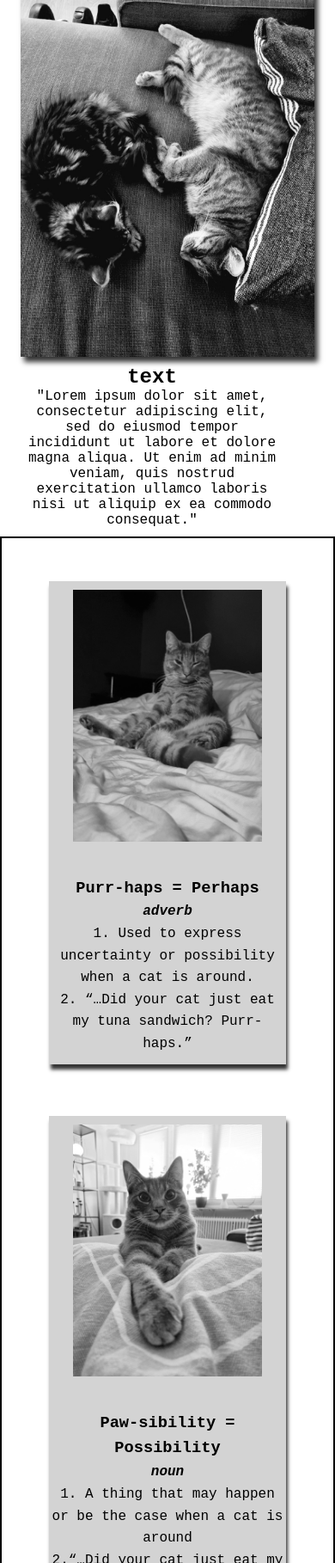
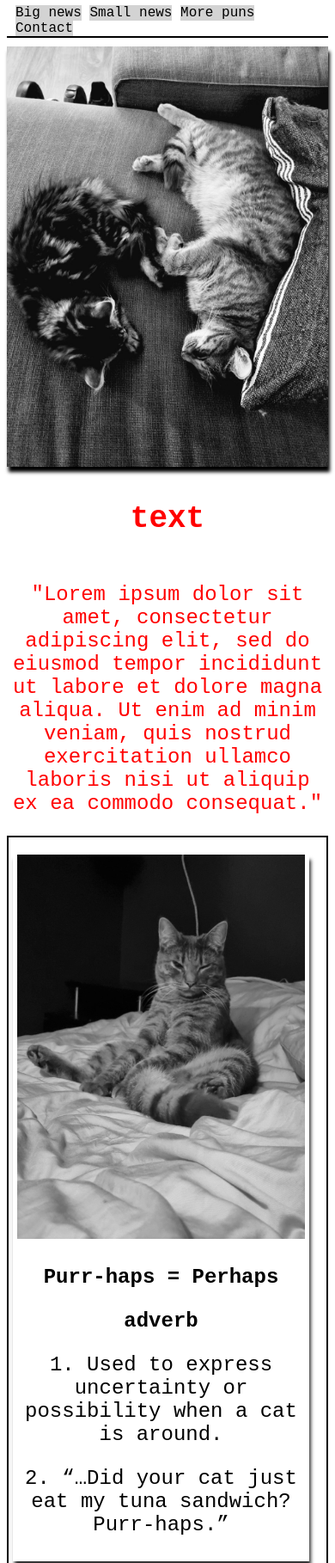
Before and after one commit to efstasia/news-site-OLD-, a plain HTML site: page index.html in a window 390 px wide. Shown: the part 182-2000 px from the top of the page at 86% size. Drawn offline with Linux system fonts and the light colour scheme.

Commit message:
changed the layout to grid and flexbox

```diff
--- a/index.html
+++ b/index.html
@@ -35,57 +35,57 @@
     <section class="container">
       <div class="small-news">
          <img src="images/sitting.jpg" alt="">
-          <h3><strong>Purr-haps = Perhaps</strong></h3>
-          <p><strong><em>adverb</em></strong></p>
+          <h3 class=><strong>Purr-haps = Perhaps</strong></h3>
+          <p><strong>adverb</strong></p>
           <p>1. Used to express uncertainty or possibility when a cat is around.</p>
           <p>2. “…Did your cat just eat my tuna sandwich? Purr-haps.”</p>
       </div>
       <div class="small-news">
           <img src="images/pose.jpg" alt="">
           <h3><strong>Paw-sibility = Possibility</strong></h3>
-          <p><strong><em>noun</em></strong>
+          <p><strong>noun</strong>
           <p>1. A thing that may happen or be the case when a cat is around</p>
           <p>2.“…Did your cat just eat my tuna sandwhich? It’s a paw-sibility.”</p>
       </div>
       <div class="small-news">
         <img src="images/eskil.jpg" alt="">
         <h3><strong>A-paw-ling = Appalling</strong></h3>
-         <p><strong><em>adjective</em></strong></p>
+         <p><strong>adjective</strong></p>
          <p>1. Causing shock or dismay for a cat; horrific.</p>
          <p>2. “The cat smelled a-paw-ling after running around the alleyways all night long.”</p>
       </div>
       <div class="small-news">
         <img src="images/sitting2.jpg" alt="">
         <h3><strong>Claw-ful = Awful</strong></h3>
-         <p><strong><em>adjective</em></strong></p>
+         <p><strong>adjective</strong></p>
          <p>1.Very bad or unpleasant; especially when pertaining to litter boxes.</p>
          <p>2.“The litter box smelled claw-ful after not changing it for a while.”</p>
       </div>
       <div class="small-news">
         <img src="images/elton.jpg" alt="">
         <h3><strong>Fur real = For Real</strong></h3>
-         <p><strong><em>informal</em></strong></p>
+         <p><strong>informal</strong></p>
          <p>1. Used to assert that a cat is genuine or is actually the case.</p>
          <p>2.“I’m not playing games with you, mouse – this is fur real!”</p>
       </div>
       <div class="small-news">
         <img src="images/teeth.jpg" alt="">
         <h3><strong>Hiss-terical = Hysterical</strong></h3>
-         <p><strong><em>adjective</em></strong></p>
+         <p><strong>adjective</strong></p>
          <p>1.Deriving from or affected by a cat with uncontrolled extreme emotion.</p>
          <p>2. “As soon as the cat entered the vet, he became hiss-terical.”</p>
       </div>
       <div class="small-news">
         <img src="images/elton1.jpg" alt="">
         <h3><strong>Meow = Now</strong></h3>
-         <p><strong><em>adverb</em></strong></p>
+         <p><strong>adverb</strong></p>
          <p>1. At the present time or moment; made popular by the 2001 cult-film classic, Super Troopers.</p>
          <p>2. “Go refill the food bowl – right meow!”</p>
       </div>
       <div class="small-news">
         <img src="images/eskil1.jpg" alt="">
         <h3><strong>Paw-er = Power</strong></h3>
-         <p><strong><em>noun</em></strong></p>
+         <p><strong>noun</strong></p>
          <p>1. The capacity or ability to direct or influence the behavior of other cats.</p>
          <p>2.“The idea that men should have paw-er over cats is absurd. Come feed me, now.”</p>
       </div>
--- a/style.css
+++ b/style.css
@@ -1,14 +1,13 @@
 * {
     box-sizing: border-box;
     font-family: 'Courier New', Courier, monospace;
-    margin: 0;
   }
 
   .header {
     display: flex;
     justify-content: space-between;
     align-items: center;
-    animation: header 2s ease-in-out ;
+    animation: header 2s ease-in-out;
     margin-bottom: 10px;
     border-bottom: 2px solid black;
   }
@@ -47,120 +46,147 @@
   color: red;
   }
 
+  /* main news */
+
   .big-news {
-      display: grid;
-      grid-template-columns: repeat(2, 50%);
-      margin: 10px 5px;
+    display: flex;
+    animation: start 2s ease-in-out;
   }
 
   .big-news-img {
-      max-width: 90%;
-      box-shadow: 4px 6px 6px rgba(0, 0, 0, 0.8);
-      margin-left: 5px;
+    width: 40%;
+    margin-bottom: 10px;
+    box-shadow: 2px 6px 4px rgba(0,0,0,1);
+  }
+
+  .big-news-img:hover {
+    opacity: 0.7;
   }
 
   .intro {
     display: flex;
     flex-direction: column;
     justify-content: center;
+    align-items: center;
+    color: red;
+    max-width: 60%;
     text-align: center;
-      width: 80%;
-      margin-left: 20px;
   }
+  /*small news */
 
   .container {
-      display: grid;
-      grid-template-columns: auto auto auto auto;
-      grid-template-rows: auto auto;
-      justify-items: center;
     border: 2px solid black;
-      margin: 10px;
-      padding: 20px 20px 0 20px;
+    display: flex;
+    flex-wrap: wrap;
+    align-items: center;
+    justify-content: center;
+    padding: 10px 5px 10px 5px;
   }
 
   .small-news {
-    background-color: lightgray;
-      max-width: 80%;
+    flex-direction: column;
+    justify-content: center;
+    align-items: center;
+    width: 22%;
+    margin: 10px 15px 10px 0;
+    padding: 0 5px 5px 5px;
     box-shadow: 2px 6px 4px rgba(0,0,0,0.8);
-      padding-bottom: 10px;
-      margin: 30px 0;
     text-align: center;
-      line-height: 1.6;
   }
 
-  .small-news img {
-      width: 240px;
-      padding: 10px 10px 30px 10px;
+  h3 {
+    font-size: 1em;
   }
 
+  .container img{
+    width: 100%;
+  }
 
-
-
-  /* .small-news:hover {
-      transform: scale(0.9);
-  } */
+  /* footer */
 
   footer {
-      text-align: center;
-      margin-top: 30px;
-      border-top: 3px solid black;
-      padding-top: 10px;
+    margin-top: 20px;
+    border-top: 2px solid gray;
   }
 
-  @media (min-width: 768px) and (max-width: 1024px) {
-      header {
+  .links {
+    background-color: rgba(211, 211, 211, 0.445);
+    font-size: 12px;
+    text-align: center;
+  }
+
+  .top a {
+    text-decoration: none;
+  }
+
+  /* animation */
+
+  @keyframes header {
+    0% {
+        transform: translateY(-100%);
+        opacity: 0;
+    }
+
+    100% {
+        transform: translateY(0%);
+        opacity: 1;
+    }
+  }
+
+  @keyframes start {
+    0% {
+        transform: translateX(-1000px);
+        opacity: 0;
+    }
+    100% {
+        transform: translateX(0);
+        opacity: 1;
+    }
+  }
+
+  /* media queries */
+
+  @media (min-width: 768px) and (max-width: 1024px){
+  .header {
     display: flex;
     flex-direction: column;
-          justify-content: space-evenly;
+    animation: none;
+    }
+
+  .big-news{
+    font-size: 1.5em;
+    animation: none;
+    }
+
+  .small-news {
+    width: 45%;
+    font-size: 1.4em;
+    }
+    }
+
+    @media (min-width: 0) and (max-width: 767px) {
+    .header, .big-news {
+      animation: none;
+      display: flex;
+      flex-direction: column;
+    }
+
+    .header .navigation {
+     font-size: 1em;
+    }
+
+    .big-news-img {
+      width: auto;
     }
 
     .intro {
-          font-size: 1.2em;
+      font-size: 1.5em;
+      min-width: 100%;
     }
 
-      .big-news {
-          display: grid;
-          grid-template-columns: auto auto;
-              }
-
-        .container {
-            display: grid;
-            grid-template-columns: auto auto;
+  .small-news {
+      width: 100%;
+      font-size: 1.5em;
+      text-align: center;
     }
     }
-
-
-  @media (min-width: 0) and (max-width: 767px) {
-      .header {
-          display: flex;
-          flex-direction: column;
-      }
-        .navigation {
-            display: none;
-}
-
-        .big-news {
-            display: grid;
-            grid-template-columns: auto;
-            align-items: center;
-            text-align: center;
-        }
-
-        .intro {
-            text-align: center;
-            margin-top: 10px;
-        }
-
-        .big-news-img {
-            margin: auto;
-        }
-
-      .container {
-          display: grid;
-          grid-template-columns: 1fr;
-          align-items: center;
-          width: 100%;
-          margin: 0;
-      }
-
-  }
```
Lines whose indentation alone changed are shown as unchanged.
